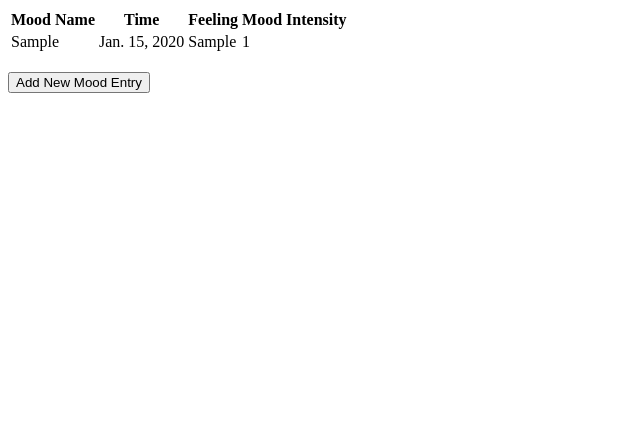
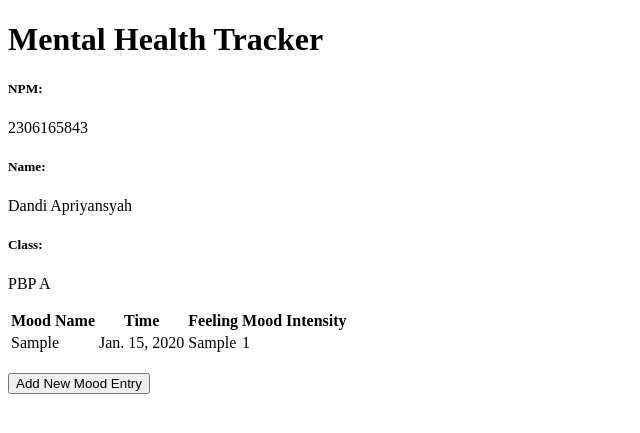
Before and after one commit to DandiApriyansyah/mental-health-tracker, a Django app: page / in a window 1280 px wide. Shown: the top 433 px of the page, without its empty margins (0-640 px from the left). Run offline with Django 5.2, Linux system fonts and the light colour scheme; tables that the repository leaves empty hold one stand-in row (values such as "Sample post").

Commit message:
Create New Project mentalhealthtracker

```diff
--- a/main/templates/main.html
+++ b/main/templates/main.html
@@ -1,5 +1,18 @@
 {% extends 'base.html' %}
 {% block content %}
+<h1>Mental Health Tracker</h1>
+
+<h5>NPM:</h5>
+<p>{{ npm }}</p>
+<p></p>
+
+<h5>Name:</h5>
+<p>{{ name }}</p>
+
+<h5>Class:</h5>
+<p>{{ class }}</p>
+
+
 {% if not mood_entries %}
 <p>Belum ada data mood pada mental health tracker.</p>
 {% else %}
@@ -11,8 +24,7 @@
     <th>Mood Intensity</th>
   </tr>
 
-  {% comment %} Berikut cara memperlihatkan data mood di bawah baris ini
-  {% endcomment %}
+  {% comment %} Berikut cara memperlihatkan data mood di bawah baris ini {%endcomment %}
   {% for mood_entry in mood_entries %}
   <tr>
     <td>{{mood_entry.mood}}</td>
--- a/main/views.py
+++ b/main/views.py
@@ -10,9 +10,9 @@ def show_main(request):
     mood_entries = MoodEntry.objects.all()
 
     context = {
-        'name': 'Pak Bepe',
-        'class': 'PBP D',
-        'npm': '2306123456',
+        'name': 'Dandi Apriyansyah',
+        'class': 'PBP A',
+        'npm': '2306165843',
         'mood_entries': mood_entries
     }
 
--- a/mental_health_tracker/settings.py
+++ b/mental_health_tracker/settings.py
@@ -25,7 +25,7 @@ SECRET_KEY = 'django-insecure-^-yy)tibck^bzt86kv#cj3u0uxg3tl2_9hr0@eygl1e%igbo6x
 # SECURITY WARNING: don't run with debug turned on in production!
 DEBUG = True
 
-ALLOWED_HOSTS = ["localhost", "127.0.0.1", "dandi-apriyansyah-mentalhealthtracker2.pbp.cs.ui.ac.id"]
+ALLOWED_HOSTS = ["localhost", "127.0.0.1", "dandi-apriyansyah-mentalhealthtracker.pbp.cs.ui.ac.id"]
 
 
 # Application definition
```
